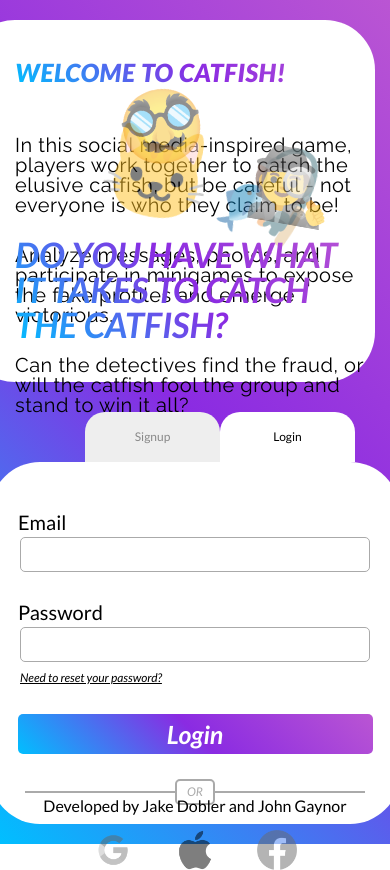
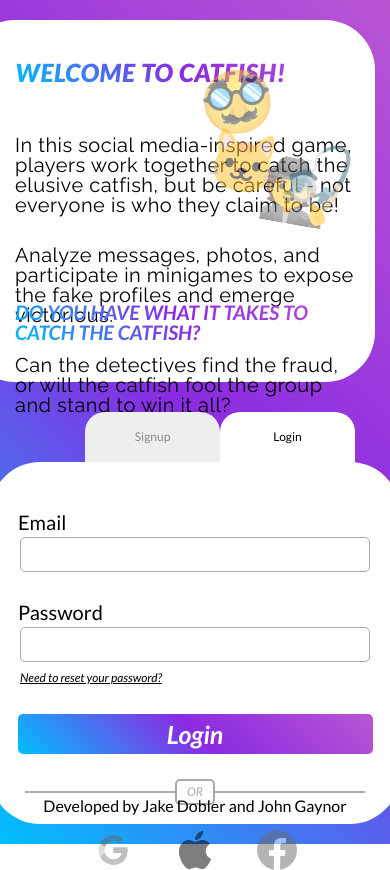
Before and after one commit to Jaecobd1/catfish, a Next.js app: page / in a window 390 px wide. Built offline with nearby package versions, Linux system fonts and the light colour scheme; no server answers.

Commit message:
fixed image issue

```diff
--- a/src/components/LeftPanel/Hero.jsx
+++ b/src/components/LeftPanel/Hero.jsx
@@ -7,7 +7,7 @@ function Hero() {
       <p>🕵️</p>
       <p>🥸</p>
     </div>
-    <h1 className="lg:text-[50px] text-[40px] font-lato font-black italic tracking-wide">
+    <h1 className="md:text-[40px] font-lato font-black italic tracking-wide">
       WELCOME TO CATFISH!
     </h1>
     <p className="font-raleway tracking-wide">
@@ -22,7 +22,7 @@ function Hero() {
       Can the detectives find the fraud, or will the catfish fool the group
       and stand to win it all?
     </p>
-    <h2 className="font-lato italic font-bold">
+    <h2 className="lg:text-[25px] xl:text-[35px] font-lato italic font-bold">
       DO YOU HAVE WHAT IT TAKES TO CATCH THE CATFISH?
     </h2>
   </div>;
--- a/src/pages/index.js
+++ b/src/pages/index.js
@@ -50,25 +50,25 @@ export default function Home() {
   );
 }
 
-function GoogleSignUp() {
-  // This is the sign in with google function
-  const signInWithGoogle = async () => {
-    await auth
-      .signInWithPopup(googleAuthProvider)
-      .then(() => {
-        toast.success("Signed in");
-      })
-      .catch((error) => {
-        console.log(error.message);
-      });
-  };
-  return (
-    <button className={styles.SWIGoogle} onClick={signInWithGoogle}>
-      <Image src={Google} width={50} height={50} alt="Sign in with google" />
-      Sign in Google
-    </button>
-  );
-}
+// function GoogleSignUp() {
+// This is the sign in with google function
+//   const signInWithGoogle = async () => {
+//     await auth
+//       .signInWithPopup(googleAuthProvider)
+//       .then(() => {
+//         toast.success("Signed in");
+//       })
+//       .catch((error) => {
+//         console.log(error.message);
+//       });
+//   };
+//   return (
+//     <button className={styles.SWIGoogle} onClick={signInWithGoogle}>
+//       <Image src={Google} width={50} height={50} alt="Sign in with google" />
+//       Sign in Google
+//     </button>
+//   );
+// }
 
 // Username Validation form
 function UsernameForm() {
--- a/src/styles/LeftPanel/Hero.module.css
+++ b/src/styles/LeftPanel/Hero.module.css
@@ -1,3 +1,7 @@
+.heroContainer {
+  padding-right: 20px;
+}
+
 .heroEmojis p {
   position: absolute;
   opacity: 0.5;
@@ -5,7 +9,7 @@
 
 .heroEmojis p:nth-child(1) {
   font-size: 90px;
-  inset: 120px 50px auto auto;
+  inset: 120px 5% auto auto;
   transform: rotate(10deg);
 }
 
@@ -17,7 +21,7 @@
 
 .heroEmojis p:nth-child(3) {
   font-size: 70px;
-  inset: auto 170px 190px auto;
+  inset: auto 23% 190px auto;
   transform: rotate(-10deg);
 }
 
@@ -41,7 +45,21 @@
 }
 
 .heroContainer h2 {
-  font-size: 35px;
   position: absolute;
-  inset: auto auto 40px 50px;
+  inset: auto 20px 40px 50px;
 }
+
+@media screen and (max-width: 1200px) {
+  .heroEmojis p:nth-child(1) {
+    font-size: 60px;
+  }
+
+  .heroEmojis p:nth-child(2) {
+    font-size: 60px;
+  }
+
+  .heroEmojis p:nth-child(3) {
+    font-size: 60px;
+    inset: auto 100px 220px auto;
+  }
+}
--- a/tailwind.config.js
+++ b/tailwind.config.js
@@ -10,7 +10,10 @@ module.exports = {
   ],
   theme: {
     screens: {
-      md: "990px",
+      sm: "576px",
+      md: "768px",
+      lg: "990px",
+      xl: "1200px",
     },
     extend: {},
     fontFamily: {
```
